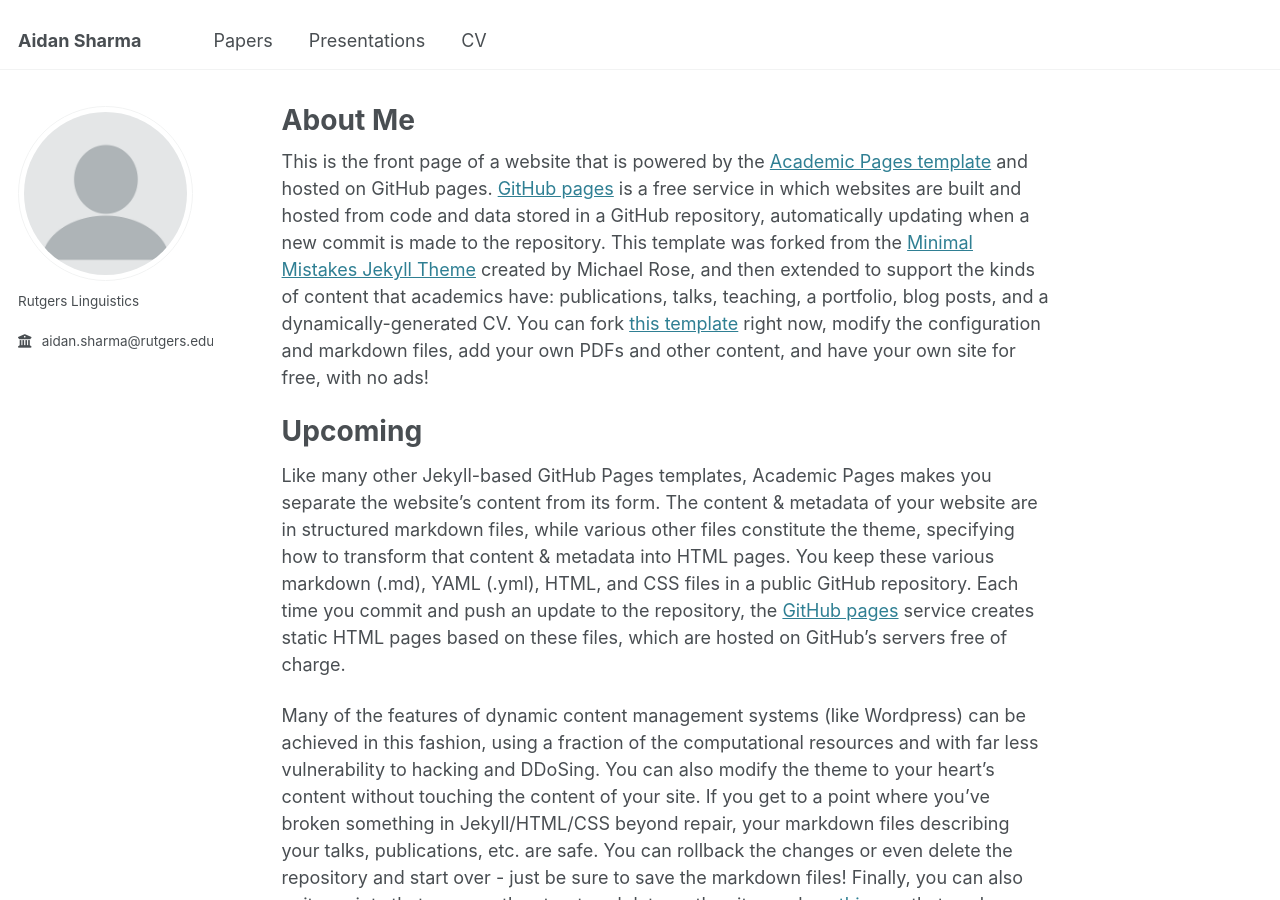
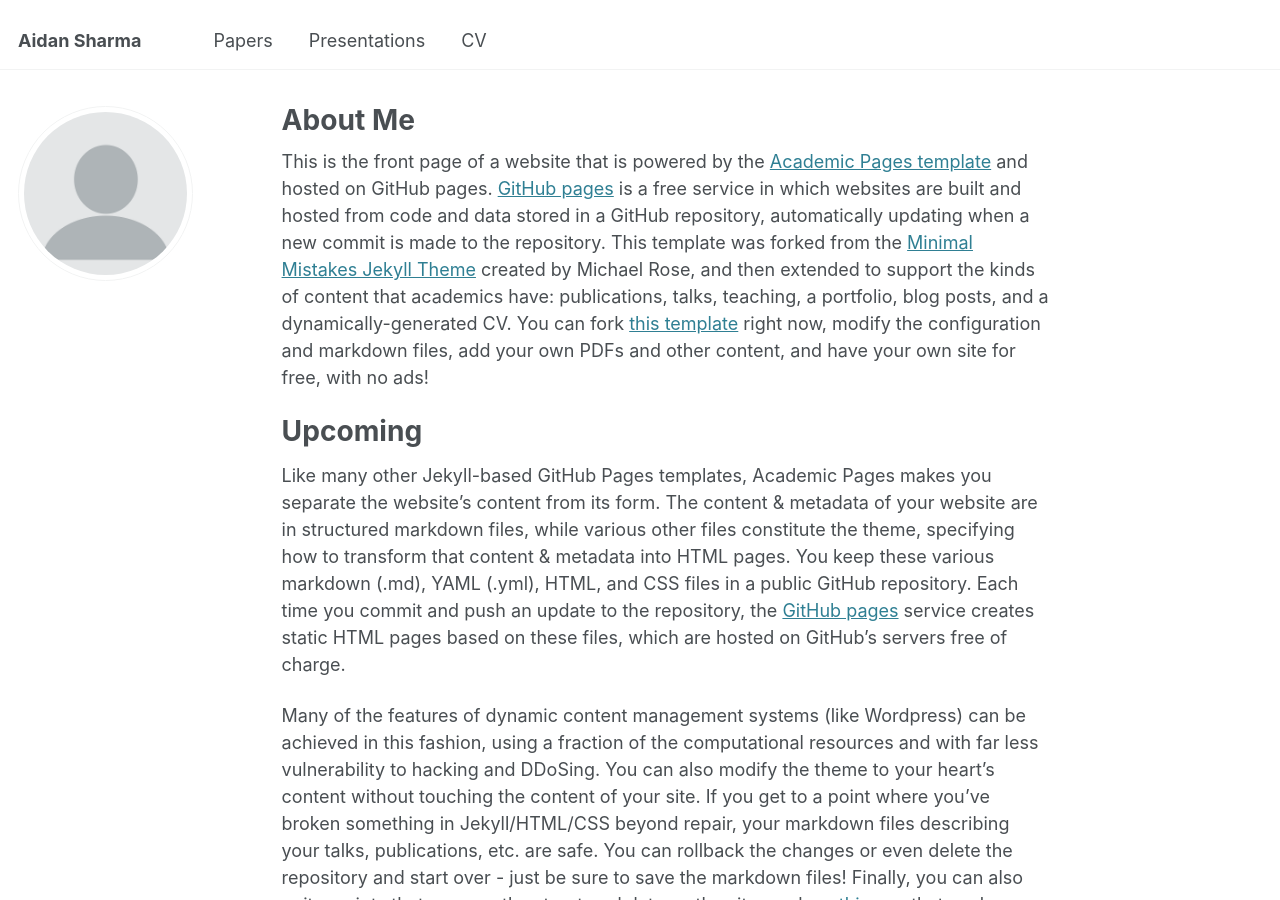
Before and after one commit to aidansharma98/aidansharma98.github.io, a Jekyll site: the page built from _pages/about.md, in a window 1280 px wide and 900 px high. Built offline with Jekyll 4.4.1, drawn with Linux system fonts in a browser that asks for light colours.

Commit message:
Update _config.yml

````diff
--- a/_config.yml
+++ b/_config.yml
@@ -25,9 +25,9 @@ author:
   avatar           : "profile.png"
   name             : #"aidan.sharma@rutgers.edu"
   pronouns         : # example: "she/her"
-  bio              : "Rutgers Linguistics"
+  bio              : #"Rutgers Linguistics"
   location         : #"Earth"
-  employer         : "aidan.sharma@rutgers.edu"
+  employer         : #"aidan.sharma@rutgers.edu"
   uri              : #URL
   email            : #"```text code(); aidan.sharma@rutgers.edu```"
 
````
